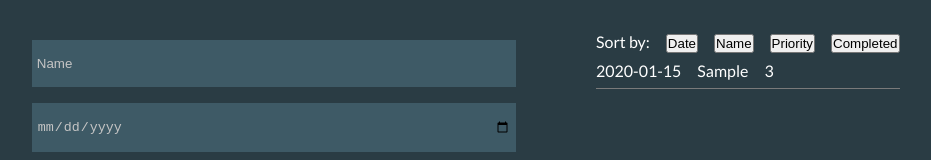
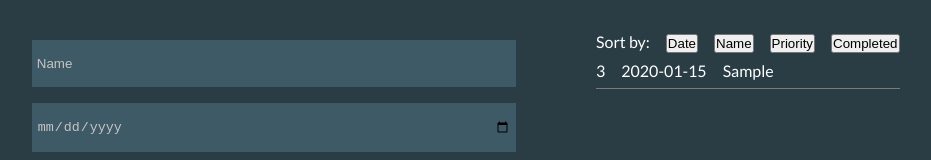
Before and after one commit to Muiqqq/Deadline-App-Frontend, a React (Create React App) app in the folder deadline-app/: page / in a window 1280 px wide. Both pictures are taken after typing "Sample", "2020-01-15", "Sample", "Sample" into the empty fields and a click on the button "Add". Shown: the top 160 px of the page, without its empty margins (5-936 px from the left). Built offline with nearby package versions, Linux system fonts and the light colour scheme.

Commit message:
Change order of todo-item elements shown.
Priority, date, name.

```diff
--- a/deadline-app/src/components/Todo.js
+++ b/deadline-app/src/components/Todo.js
@@ -3,9 +3,9 @@ import React from 'react';
 const Todo = ({ todo }) => {
   return (
     <li className='todo-item'>
+      <p>{todo[2]}</p>
       <p>{todo[1]}</p>
       <p>{todo[0]}</p>
-      <p>{todo[2]}</p>
     </li>
   );
 };
```
